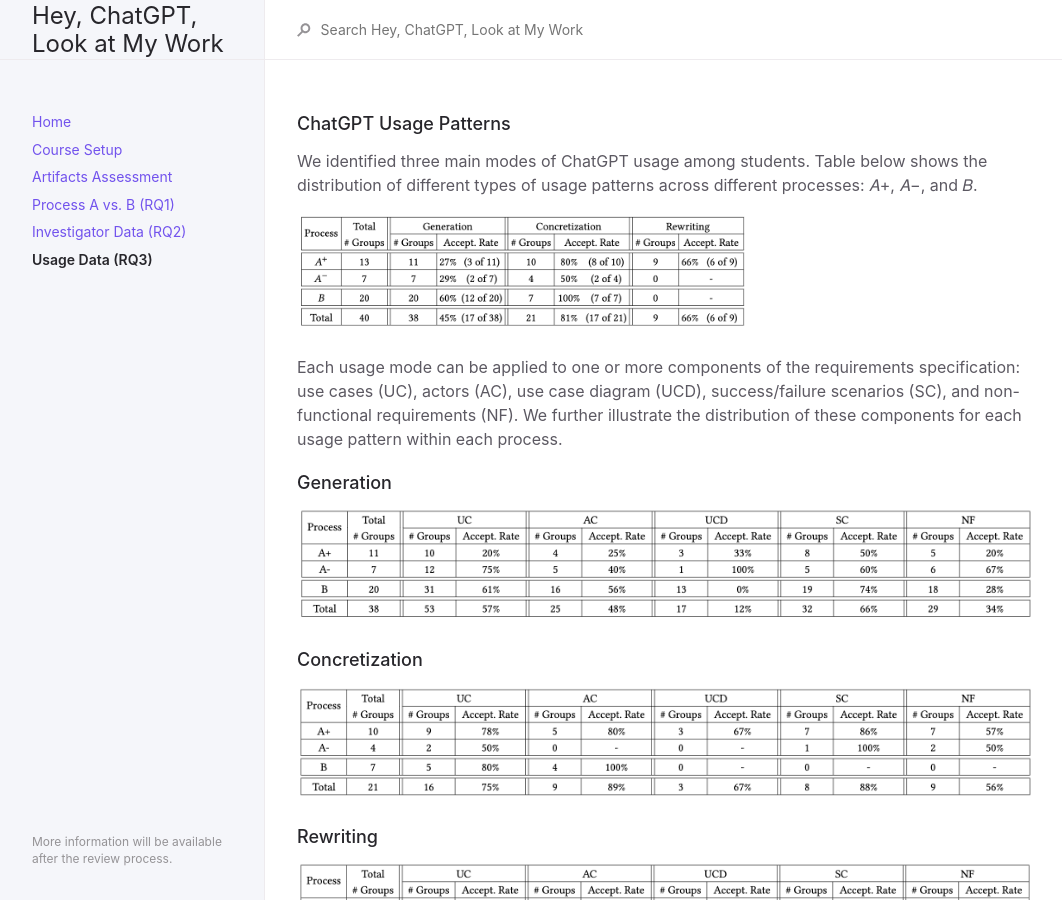
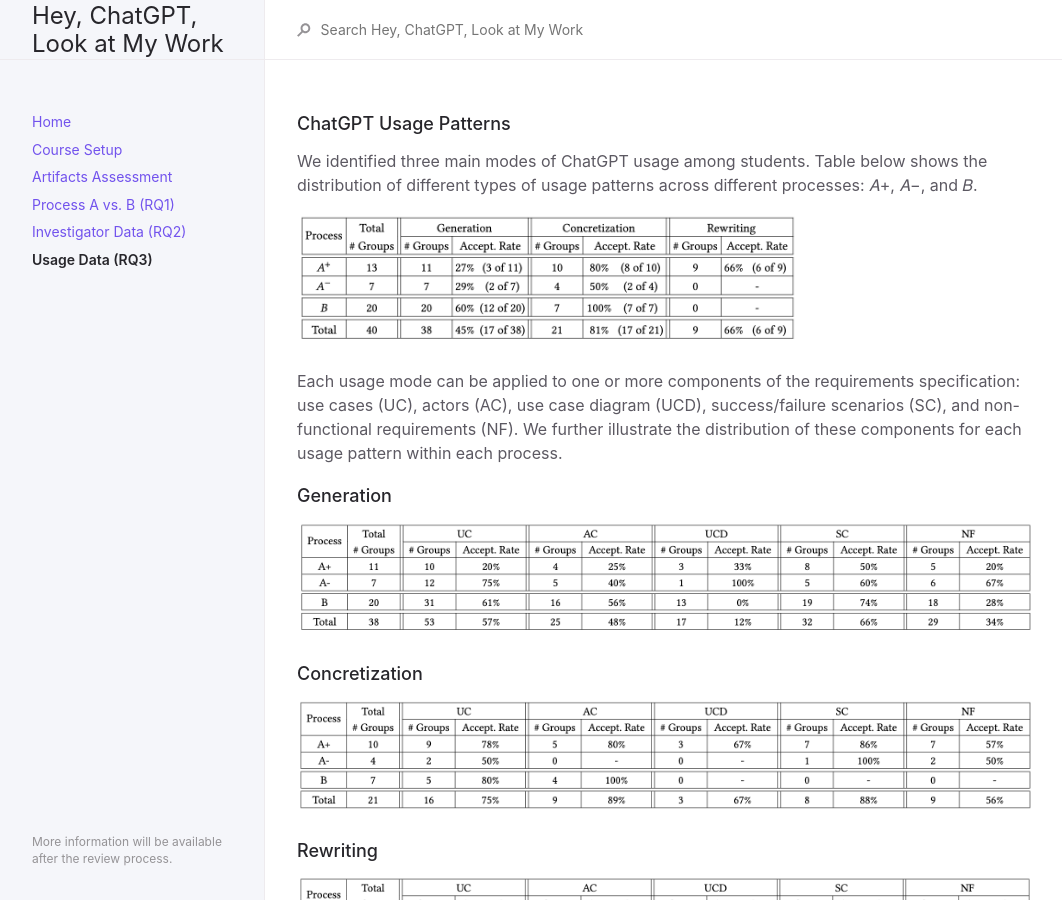
Before and after one commit to anonymousresearcher2020/anonymousresearcher2020.github.io, a Jekyll site: the page built from docs/usageData.md, in a window 1280 px wide. Shown: the whole page, without its empty margins (107-1169 px from the left). Built offline with Jekyll 4.4.1, drawn with Linux system fonts in a browser that asks for light colours.

Commit message:
restructuring

```diff
--- a/docs/usageData.md
+++ b/docs/usageData.md
@@ -10,7 +10,7 @@ permalink: /docs/usage_data
 
 We identified three main modes of ChatGPT usage among students. Table below shows the distribution of different types of usage patterns across different processes: 𝐴+, 𝐴−, and 𝐵.
 
-<img src="../img/usagePatterns.png" alt="image" width="450" height="350"/>
+<img src="../img/usagePatterns.png" alt="image" width="500" height="400"/>
 
 Each usage mode can be applied to one or more components of the requirements specification: use cases (UC), actors (AC), use case diagram (UCD), success/failure scenarios (SC), and non-functional requirements (NF). We further illustrate the distribution of these components for each usage pattern within each process.
 
```
